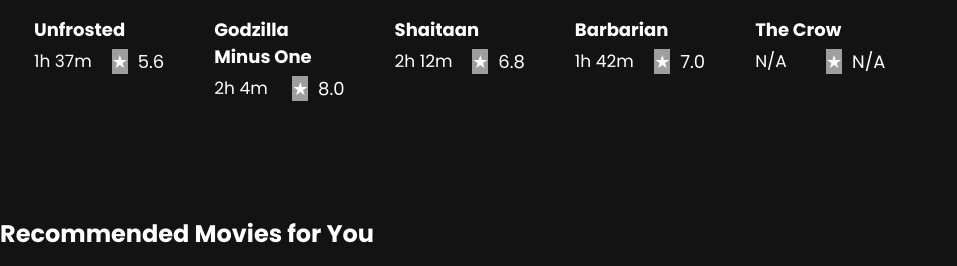
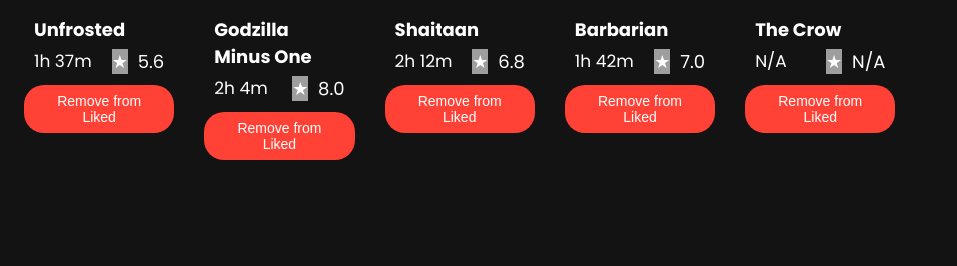
Before and after one commit to axthoison/MovieMuse, a Django app: page /my-liked-movies/ in a window 1280 px wide. Shown: the part 530-796 px from the top of the page, without its empty margins (0-957 px from the left). Run offline with Django 5.2, Linux system fonts and the light colour scheme; a user stored in the database is signed in; data comes from the database, SQL or seed files in the repository; both versions use the stored data as it was after the commit; grey boxes are pictures that could not be loaded.

Commit message:
added remove from liked function

```diff
--- a/website/base/templates/my_liked_movies.html
+++ b/website/base/templates/my_liked_movies.html
@@ -150,6 +150,27 @@
             border: 2px solid #ffffff;
 
         }
+        .remove-button {
+            background-color: #FF4136; /* Red background */
+            color: #fff; /* White text */
+            border: none;
+            border-radius: 20px; /* Rounded corners */
+            padding: 8px 16px;
+            font-size: 14px;
+            cursor: pointer;
+            transition: background-color 0.3s, color 0.3s;
+        }
+
+        /* Hover style for the button */
+        .remove-button:hover {
+            background-color: #DC322F; /* Darker red on hover */
+        }
+
+        /* Active style for the button (when clicked) */
+        .remove-button:active {
+            background-color: #fff; /* White background */
+            color: #FF4136; /* Red text */
+        }
     </style>
 </head>
 <body>
@@ -169,7 +190,13 @@
                                 <span class="rate-value">{{ liked_movie.movie.rating }}</span>
                             </div>
                         </div>
+
                     </div>
+                    <form action="{% url 'remove_from_liked' %}" method="post">
+                        {% csrf_token %}
+                        <input type="hidden" name="movie_id" value="{{ liked_movie.movie.id }}">
+                        <button type="submit" class="remove-button">Remove from Liked</button>
+                    </form>
                 </div>
             {% endfor %}
         </div>
--- a/website/base/urls.py
+++ b/website/base/urls.py
@@ -3,7 +3,7 @@ from .views import authView, home
 from .views import movie_list, movie_create, movie
 from .views import like_movie
 from .views import my_liked_movies
-
+from .views import remove_from_liked
 urlpatterns = [
  path("", home, name="home"),
  path("signup/", authView, name="authView"),
@@ -13,4 +13,5 @@ urlpatterns = [
  path('movies/<int:pk>/', movie, name='movie_detail'),
  path('like_movie/', like_movie, name='like_movie'),
  path('my-liked-movies/', my_liked_movies, name='my_liked_movies'),
+ path('remove_from_liked/', remove_from_liked, name='remove_from_liked'),
 ]
--- a/website/base/views.py
+++ b/website/base/views.py
@@ -97,6 +97,14 @@ def my_liked_movies(request):
 
     return render(request, 'my_liked_movies.html', context)
 
+def remove_from_liked(request):
+    if request.method == 'POST':
+        movie_id = request.POST.get('movie_id')
+        user_liked_movie = get_object_or_404(UserLikedMovie, user=request.user, movie__id=movie_id)
+        user_liked_movie.delete()
+        return redirect('my_liked_movies')
+    return redirect('home')  # Redirect to home page if not a POST request
+
 import pandas as pd
 def generate_recommendations(liked_movies, all_movies):
 
```
Also changed, not shown: website/db.sqlite3.
